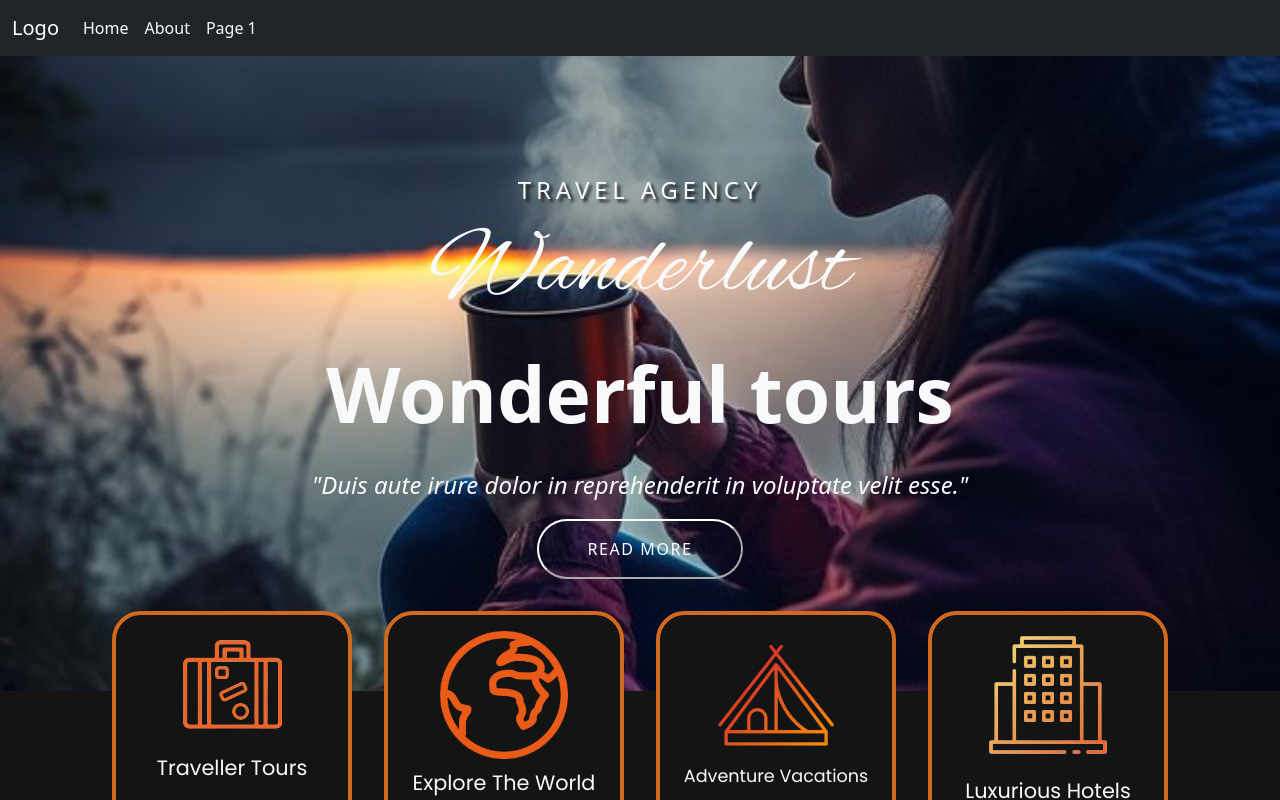
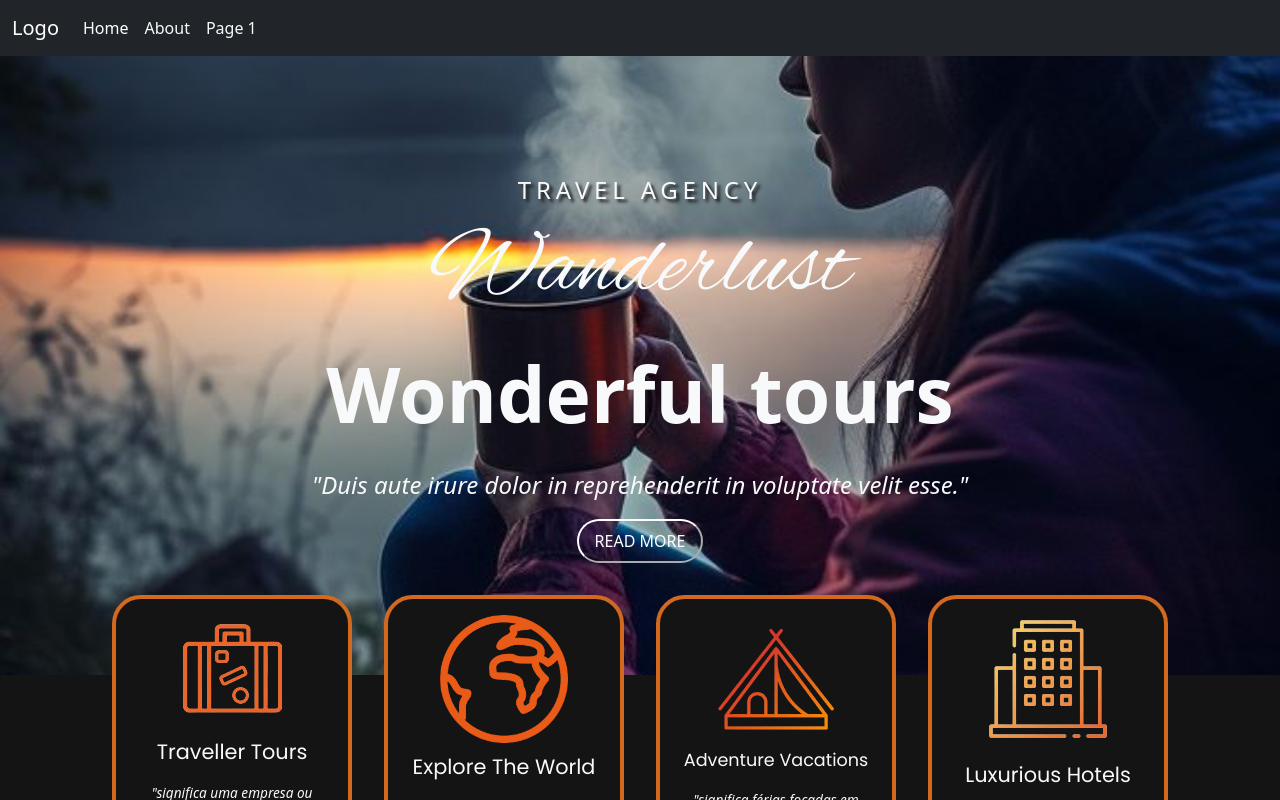
Before and after one commit to Ryandasilva44/travel-agency, an Angular app: page /about in a window 1280 px wide. Shown: the top 800 px of the page. Built offline with nearby package versions, Linux system fonts and the light colour scheme.

Commit message:
fazendo ajustes nesse commit

```diff
--- a/src/app/about/about/about.component.html
+++ b/src/app/about/about/about.component.html
@@ -1,11 +1,11 @@
-<section class="plano-de-fundo text-center container-fluid">
+<section class="plano-de-fundo text-center">
   <h1 class="text-light fs-4 mt-2 fw-light text-principal">{{ textTitle }}</h1>
   <p class="text-light text-center h1 title">{{ textTitle2 }}</p>
   <p class="text-light text-paragrafo fw-semibold">{{ textTitle3 }}</p>
   <p class="text-light fs-4 text-destaque fw-lighter">
     <em>{{ textTitle4 }}</em>
   </p>
-  <button class="rounded-pill btn-01">
+  <button class="rounded-pill p-2 px-3 btn-01">
     {{ textButton }}
   </button>
 </section>
--- a/src/app/about/about/about.component.scss
+++ b/src/app/about/about/about.component.scss
@@ -26,8 +26,6 @@ $bg-color: #141414;
   font-size: 6vw;
 }
 .btn-01 {
-  padding: 1em 3em;
-  letter-spacing: 0.1em;
   background: transparent;
   color: $color;
   border-color: $color;
```
